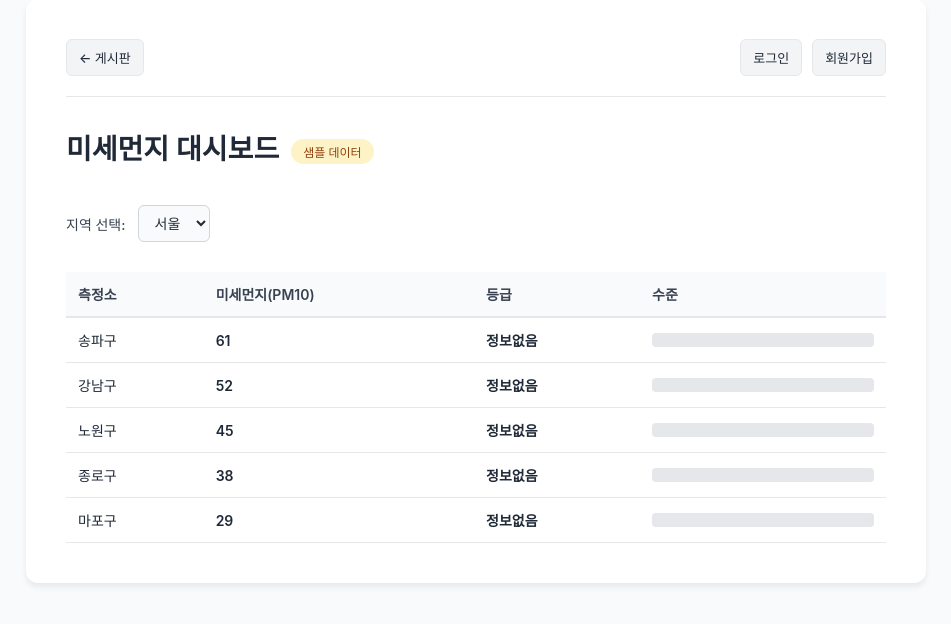
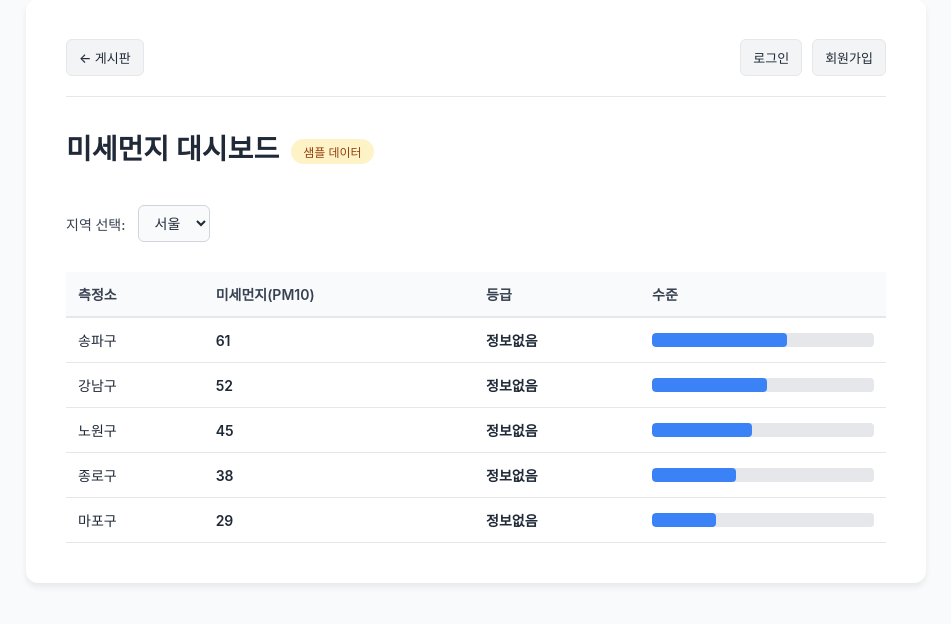
Before and after one commit to sihoo11/week_06_bbs, a Flask app: page /dashboard in a window 1280 px wide. Shown: the part 21-645 px from the top of the page, without its empty margins (164-1115 px from the left). Run offline with Flask 3, Linux system fonts and the light colour scheme; tables that the repository leaves empty hold one stand-in row (values such as "Sample post"); a database or web service that is not in the repository returns one stand-in record (values such as "Sample title"); data that the repository does not hold is empty.

Commit message:
Fix: 막대 그래프 애니메이션 복구
- !important 제거로 slideUp 애니메이션 정상 작동

Co-Authored-By: Claude Haiku 4.5 <noreply@anthropic.com>

```diff
--- a/templates/dashboard.html
+++ b/templates/dashboard.html
@@ -225,7 +225,7 @@
       background: #3b82f6;
       height: 14px;
       border-radius: 4px;
-      width: 0 !important;
+      width: 0;
       animation: slideUp 1.5s cubic-bezier(0.34, 1.56, 0.64, 1) forwards;
     }
 
```
